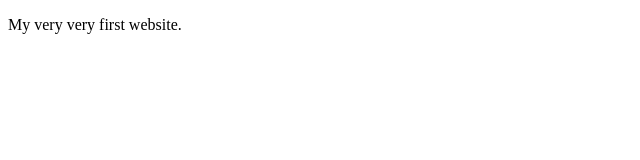
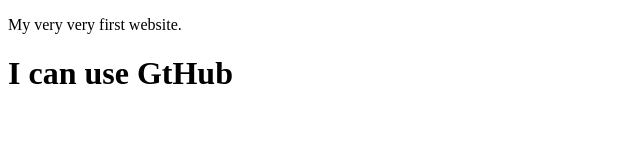
Before and after one commit to RaselRana1/my-personal-site, a plain HTML site: page index.html in a window 1280 px wide. Shown: the whole page, without its empty margins (0-640 px from the left). Drawn offline with Linux system fonts and the light colour scheme.

Commit message:
Update index.html

```diff
--- a/index.html
+++ b/index.html
@@ -8,5 +8,6 @@
 </head>
 <body>
     <p>My very very first website.</p>
+    <h1>I can use GtHub</h1>
 </body>
 </html>
```
